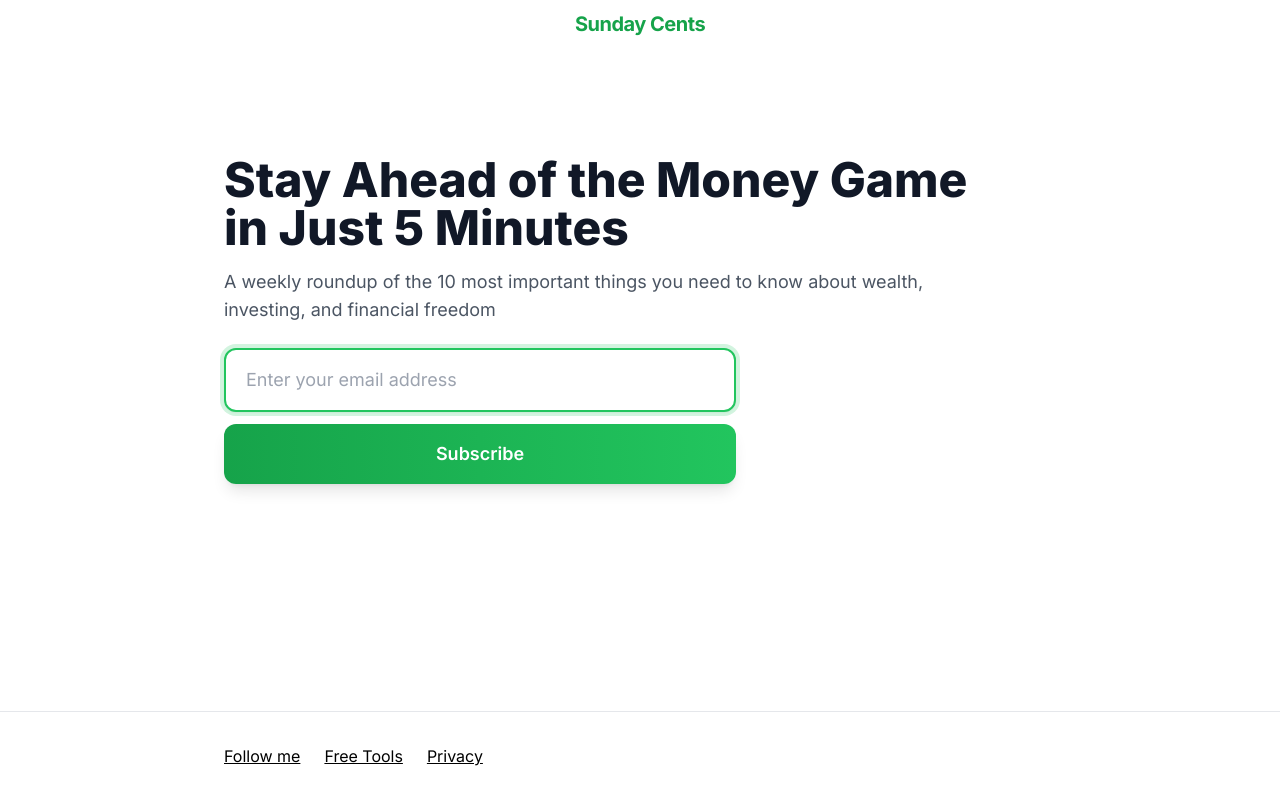
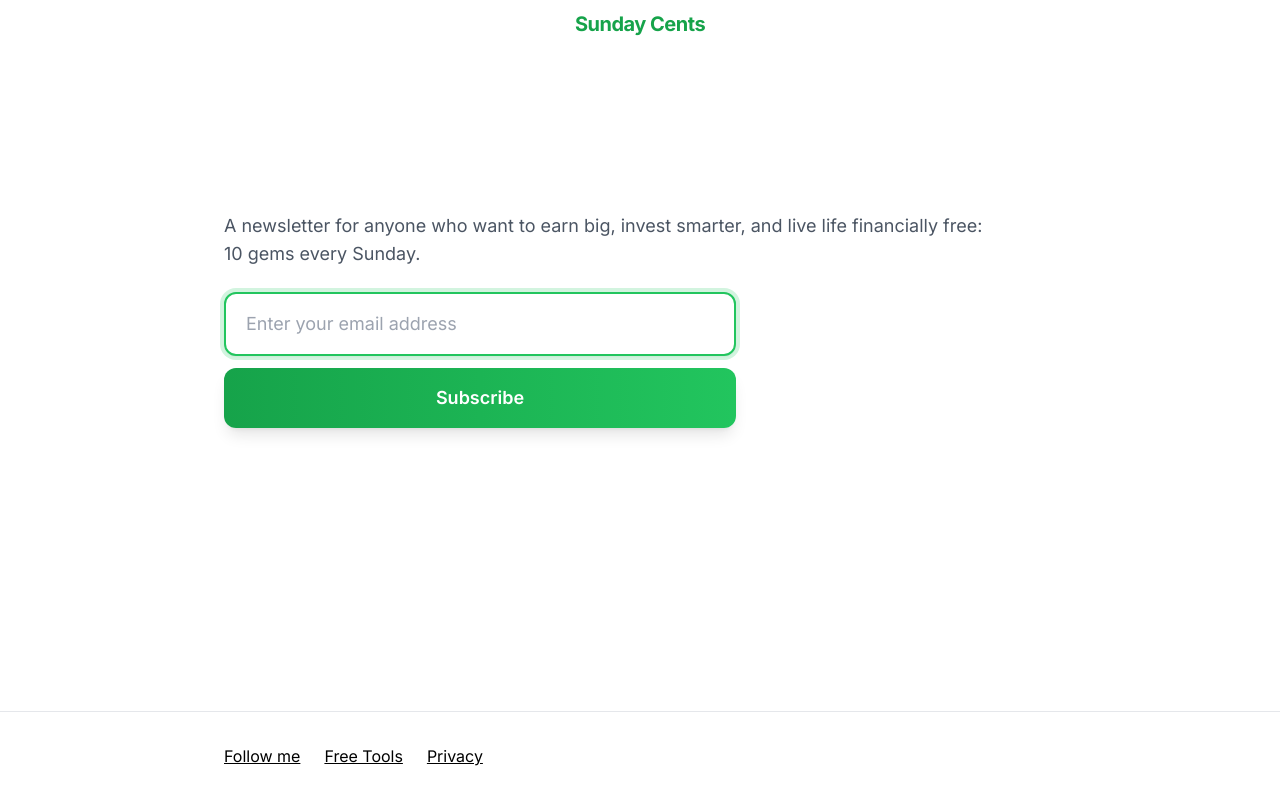
Before and after one commit to mattmerrick/sundaycents, a Next.js app: page / in a window 1280 px wide. Built offline with nearby package versions, Linux system fonts and the light colour scheme.

Commit message:
this may work?

```diff
--- a/src/components/Hero.tsx
+++ b/src/components/Hero.tsx
@@ -7,11 +7,9 @@ export default function Hero() {
     <section className="relative bg-white min-h-[80vh] flex items-center">
       <div className="max-w-4xl mx-auto px-4 sm:px-6 lg:px-8 w-full">
         <div className="text-left lg:max-w-3xl">
-          <h1 className="text-3xl sm:text-4xl lg:text-5xl font-extrabold text-gray-900 leading-tight mb-4">
-          Stay Ahead of the Money Game in Just 5 Minutes
-          </h1>
+
           <p className="text-base sm:text-lg text-gray-600 mb-6">
-          A weekly roundup of the 10 most important things you need to know about wealth, investing, and financial freedom
+          A newsletter for anyone who want to earn big, invest smarter, and live life financially free: 10 gems every Sunday.
           </p>
           <EmailSignup />
 
```
